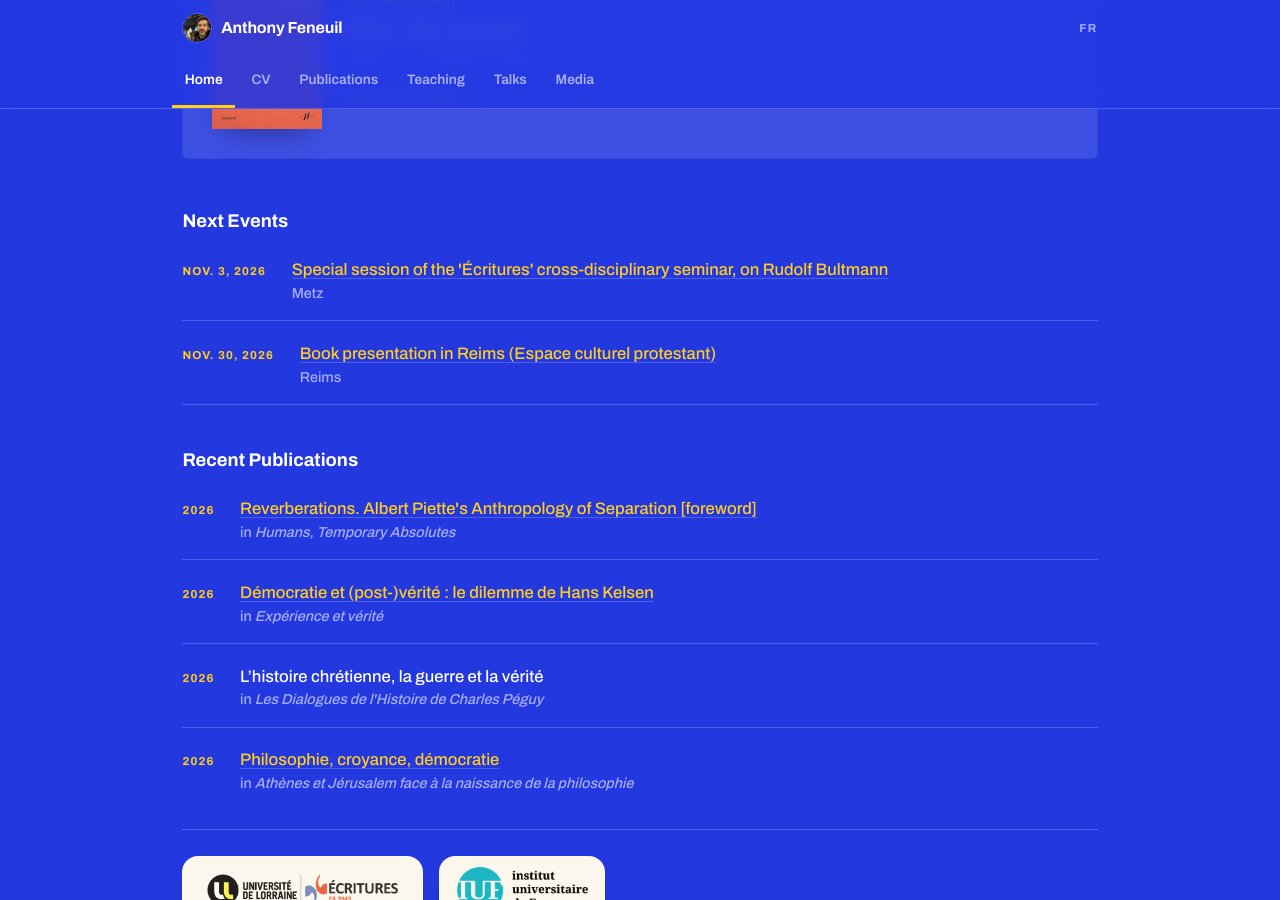
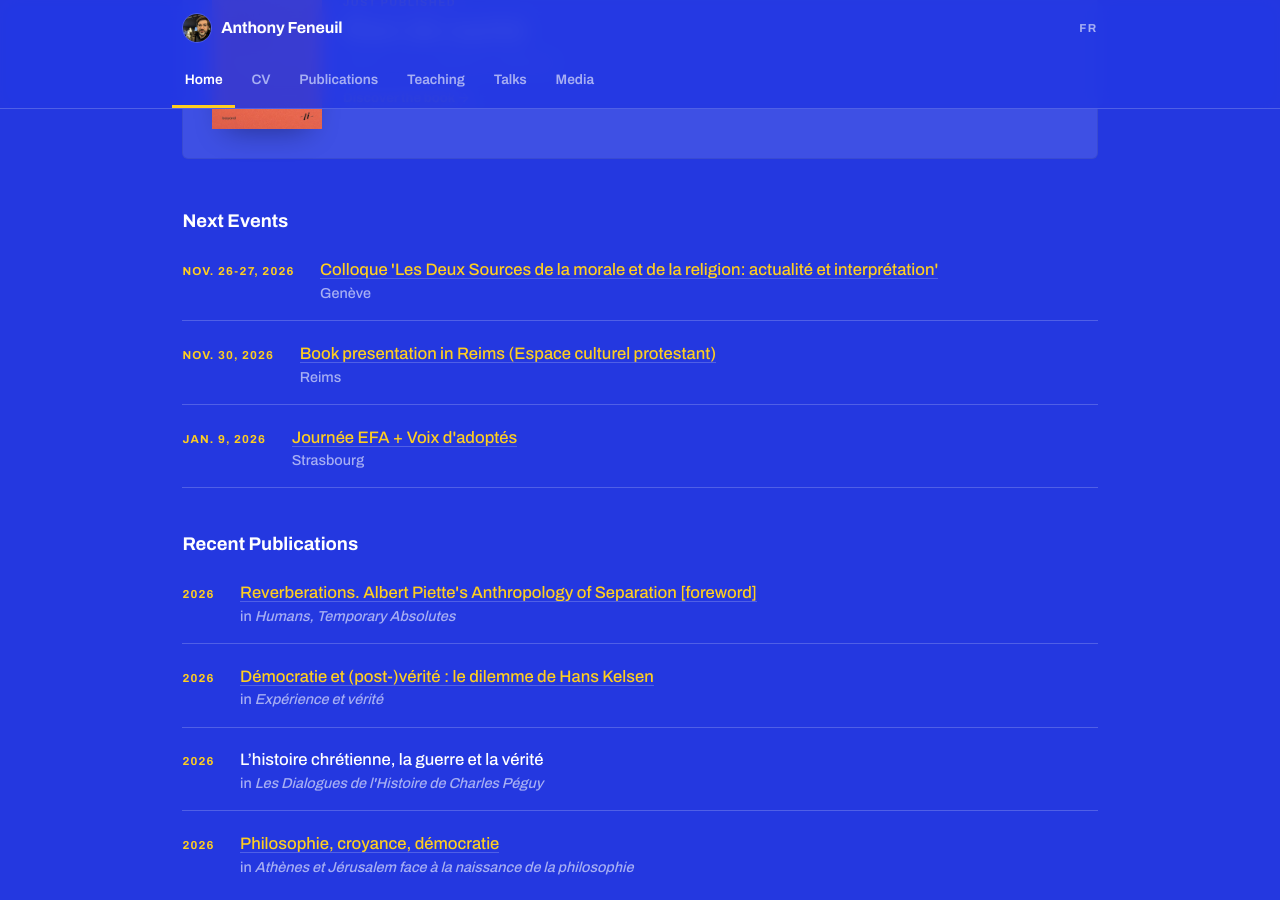
Before and after one commit to anfnl/anfnl.github.io, a Jekyll site: the page built from en/index.md, in a window 1280 px wide and 900 px high, scrolled down 930 px. Built offline with Jekyll 4.4.1, drawn with Linux system fonts in a browser that asks for light colours; some web fonts are replaced.

Commit message:
Update events.yml

```diff
--- a/_data/events.yml
+++ b/_data/events.yml
@@ -1,9 +1,9 @@
-- date_en: "Nov. 3, 2026"
-  date_fr: "3 nov. 2026"
-  location: "Metz"
-  url: "https://ecritures.univ-lorraine.fr/manifestations/seminaire-transversal/seance-speciale-rudolf-bultman"
-  label_en: 'Special session of the ''Écritures'' cross-disciplinary seminar, on Rudolf Bultmann'
-  label_fr: 'Séance spéciale du séminaire transversal Écritures autour de Rudolf Bultmann'
+- date_en: "Nov. 26-27, 2026"
+  date_fr: "26-27 nov. 2026"
+  location: "Genève"
+  url: "https://www.unige.ch/theologie/irse/actualites/les-deux-sources-de-la-morale-et-de-la-religion-actualites-et-interpretations-26-2711"
+  label_en: "Colloque 'Les Deux Sources de la morale et de la religion: actualité et interprétation' "
+  label_fr: "Conference 'The Two Sources of Morality and Religion: Relevance Today and Interpretation' "
 
 - date_en: "Nov. 30, 2026"
   date_fr: "30 nov. 2026"
@@ -11,3 +11,10 @@
   url: "https://www.infoculture-reims.fr/details.php?s_ev_id=33860&s_from=0&s_period=all&s_famille=10&s_date_debut=2026-09-18&s_date_fin=2030-01-01&s_nb_results=500"
   label_fr: 'Présentation du livre Rien de caché à Reims (Espace culturel protestant)'
   label_en: 'Book presentation in Reims (Espace culturel protestant)'
+
+- date_en: "Jan. 9, 2026"
+  date_fr: "9 janv. 2026"
+  location: "Strasbourg"
+  url: ""
+  label_en: "Journée EFA + Voix d'adoptés"
+  label_fr: "EFA + Voix d'adoptés day"
```
